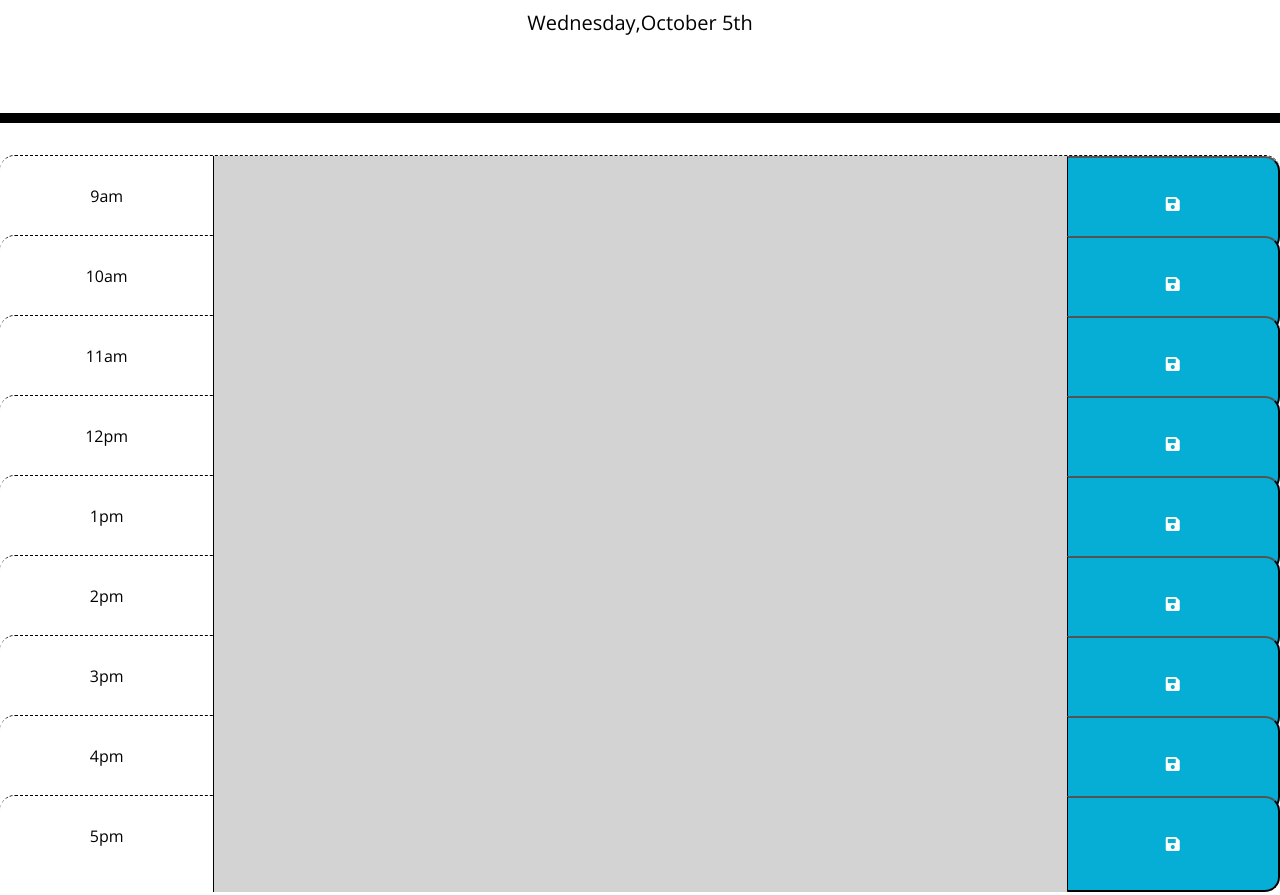
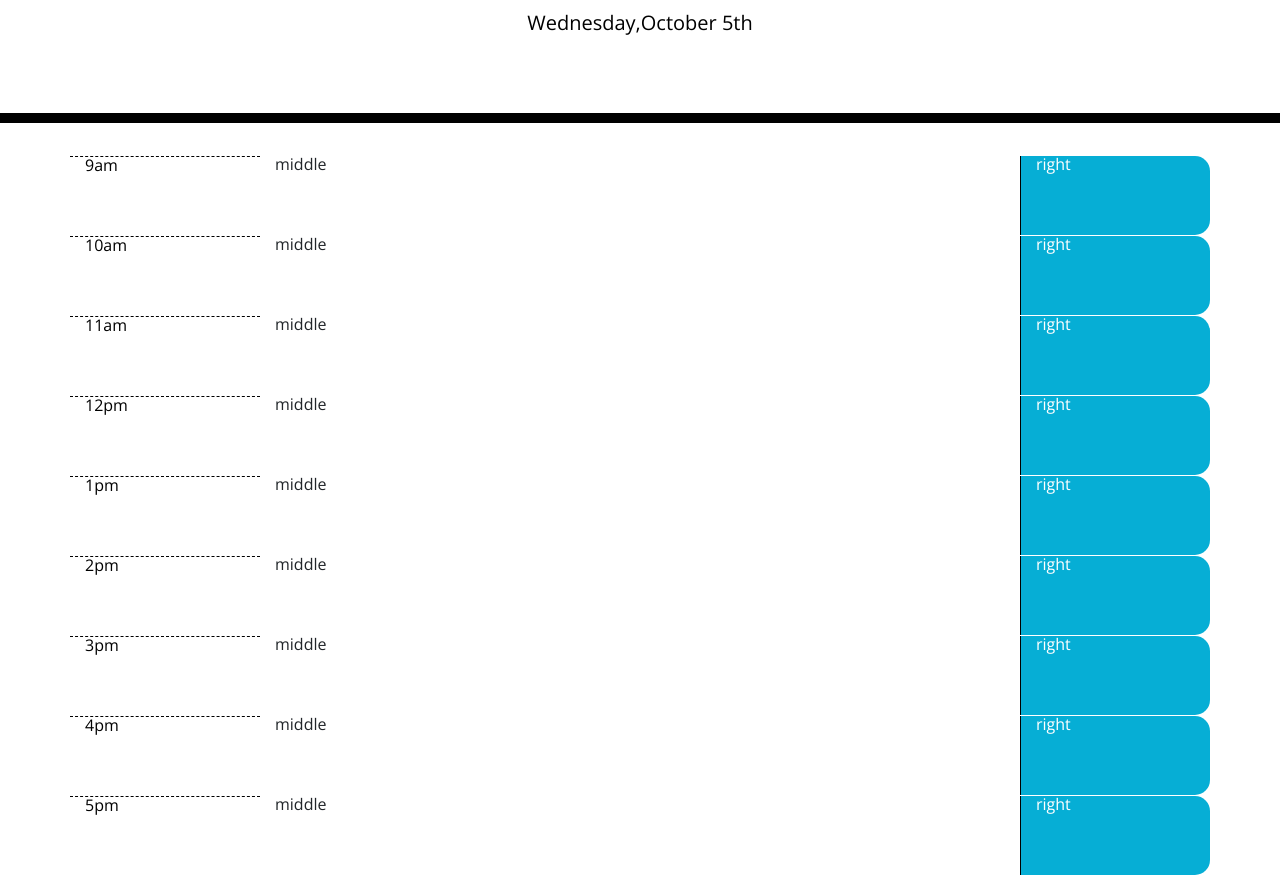
Before and after one commit to Alex-H1/day-planner, a plain HTML site: page index.html in a window 1280 px wide. Shown: the part 181-1076 px from the top of the page. Drawn offline with nearby package versions, Linux system fonts and the light colour scheme.

Commit message:
fixed header and added timetable

```diff
--- /dev/null
+++ b/assetes/index.js
@@ -0,0 +1,54 @@
+// function time(){
+//     $("#currentDay").text(moment().format("dddd,MMMM Do"));
+
+//     $(".time-block").each(function(){
+//         var blockText =$(this).attr("id");
+//         $(".text").text(localStorage.getItem(moment().format("MMM Do YYYY")));
+
+//     });
+//     $(".saveBtn").on("click", setLocal);
+
+// };
+
+// var timeBlockEl = $(".col-8");
+// var checkTime = moment().format("H");
+
+// function checkBlock(){
+
+//     var timeBlockEl = $(".col-8")
+//     for(var i = 0; i< timeBlockEl.length; i++){
+//         var tArea=timeBlockEl[i].id;
+//         var changeColour = document.getElementById(timeBlockEl[i].id);
+//         // removes old classes
+//         $(timeBlockEl[i].id).removeClass(".present .past .future");
+
+//         if(tArea < checkTime){
+//             $(changeColour).addClass("past");
+//         }else if(tArea > checkTime){
+//             changeColour.addClass("future");
+//         }else{
+//             changeColour.addClass("present");
+//         };
+//     } ;
+// };
+
+// function setLocal(){
+//     var text = $(this).parent().attr("id")
+//     localStorage.setItem(moment().format("MMM Do YYYY"), + text, $("textarea").val());
+//     return;
+// }
+
+// // checks  every ten mins
+// setInterval(checkBlock(),(600000));
+// checkBlock();
+// time();
+
+function time() {
+    $("#currentDay").text(moment().format("dddd,MMMM Do"));
+}
+
+function init() {
+    time();
+}
+
+init();
--- a/assetes/java.js
+++ /dev/null
@@ -1,43 +0,0 @@
-function time(){
-    $("#currentDay").text(moment().format("dddd,MMMM Do"));
-
-    $(".time-block").each(function(){
-        var blockText =$(this).attr("id");
-        $(".text").text(localStorage.getItem(moment().format("MMM Do YYYY")));
-
-    });
-    $(".saveBtn").on("click", setLocal);
-
-};
-var timeBlockEl = $(".col-8");
-
-var checkTime = moment().format("H");
-
-function checkBlock(){
-
-    var timeBlockEl = $(".col-8")
-    for(var i = 0; i< timeBlockEl.length; i++){
-        var tArea=timeBlockEl[i].id;
-        var changeColour = document.getElementById(timeBlockEl[i].id);
-        // removes old classes
-        $(timeBlockEl[i].id).removeClass(".present .past .future");
-
-        if(tArea < checkTime){
-            $(changeColour).addClass("past");
-        }else if(tArea > checkTime){
-            changeColour.addClass("future");
-        }else{
-            changeColour.addClass("present");
-        };
-    } ;
-};
-function setLocal(event){
-    var text = $(this).parent().attr("id")
-    localStorage.setItem(moment().format("MMM Do YYYY"), + text, $("textarea").val());
-
-    return;
-}
-// checks  every ten mins
-setInterval(checkBlock(),(600000));
-checkBlock();
-time();
--- a/index.html
+++ b/index.html
@@ -23,88 +23,61 @@
   </head>
 
   <body>
-    <header class="jumbotron">
+    <header class="jumbotron text-center">
       <h1 class="display-3">Work Day Scheduler</h1>
       <p class="lead">A simple calendar app for scheduling your work day</p>
       <p id="currentDay" class="lead"></p>
     </header>
-
-    <div class="container-fluid">
-      <div class="row hour time-block">
-        <div class="col-2 ">
-          <p>9am</p>
-        </div>
-        <textarea class="col-8 text" id="09"></textarea>
-        <button class="col-2 saveBtn"><i class="fas fa-save"></i></button>
+    <div class="container">
+      <div class="row">
+        <div class="col-2 hour">9am</div>
+        <div class="col-8 ">middle</div>
+        <div class="col-2 saveBtn">right</div>
       </div>
-
-      <div class="row hour time-block">
-        <div class="col-2" >
-          <p>10am</p>
-        </div>
-          <textarea class="col-8 text" id="10"></textarea>
-          <button class="col-2 saveBtn"><i class="fas fa-save"></i></button>
-        </div>
-
-      <div class="row hour time-block">
-        <div class="col-2">
-          <p>11am</p>
-        </div>
-          <textarea class="col-8 text" id="11"></textarea>
-          <button class="col-2 saveBtn"><i class="fas fa-save"></i></button>
+      <div class="row">
+        <div class="col-2 hour">10am</div>
+        <div class="col-8 ">middle</div>
+        <div class="col-2 saveBtn">right</div>
       </div>
-
-      <div class="row time-block hour">
-        <div class="col-2">
-          <p>12pm</p>
-        </div>
-          <textarea class="col-8 text" id="12"></textarea>
-          <button class="col-2 saveBtn"><i class="fas fa-save"></i></button>
+      <div class="row">
+        <div class="col-2 hour">11am</div>
+        <div class="col-8 ">middle</div>
+        <div class="col-2 saveBtn">right</div>
       </div>
-
-      <div class="row time-block hour">
-        <div class="col-2">
-          <p>1pm</p>
-        </div>
-          <textarea class="col-8 text" id="13"></textarea>
-          <button class="col-2 saveBtn"><i class="fas fa-save"></i></button>
+      <div class="row">
+        <div class="col-2 hour">12pm</div>
+        <div class="col-8 ">middle</div>
+        <div class="col-2 saveBtn">right</div>
       </div>
-
-      <div class="row hour time-block">
-        <div class="col-2">
-          <p>2pm</p>
-        </div>
-          <textarea class="col-8 text" id="14"></textarea>
-          <button class="col-2 saveBtn"><i class="fas fa-save"></i></button>
+      <div class="row">
+        <div class="col-2 hour">1pm</div>
+        <div class="col-8 ">middle</div>
+        <div class="col-2 saveBtn">right</div>
       </div>
-
-      <div class="row hour time-block">
-        <div class="col-2 ">
-          <p>3pm</p>
-        </div>
-          <textarea class="col-8 text" id="15"></textarea>
-          <button class="col-2 saveBtn"><i class="fas fa-save"></i></button>
+      <div class="row">
+        <div class="col-2 hour">2pm</div>
+        <div class="col-8 ">middle</div>
+        <div class="col-2 saveBtn">right</div>
       </div>
-
-      <div class="row hour time-block">
-        <div class="col-2">
-          <p>4pm</p>
-        </div>
-          <textarea class="col-8 text" id="16"></textarea>
-          <button class="col-2 saveBtn"><i class="fas fa-save"></i></button>
+      <div class="row">
+        <div class="col-2 hour">3pm</div>
+        <div class="col-8 ">middle</div>
+        <div class="col-2 saveBtn">right</div>
       </div>
-
-      <div class="row hour time-block">
-        <div class="col-2">
-          <p>5pm</p>
-        </div>
-          <textarea class="col-8 text" id="17"></textarea>
-          <button class="col-2 saveBtn"><i class="fas fa-save"></i></button>
+      <div class="row">
+        <div class="col-2 hour">4pm</div>
+        <div class="col-8 ">middle</div>
+        <div class="col-2 saveBtn">right</div>
+      </div>
+      <div class="row">
+        <div class="col-2 hour">5pm</div>
+        <div class="col-8 ">middle</div>
+        <div class="col-2 saveBtn">right</div>
       </div>
     </div>
 
     <script src="https://cdnjs.cloudflare.com/ajax/libs/jquery/3.2.1/jquery.min.js"></script>
     <script src="https://cdnjs.cloudflare.com/ajax/libs/moment.js/2.24.0/moment.min.js"></script>
-    <script src="./assetes/java.js"></script>
+    <script src="./assetes/index.js"></script>
   </body>
 </html>
```
